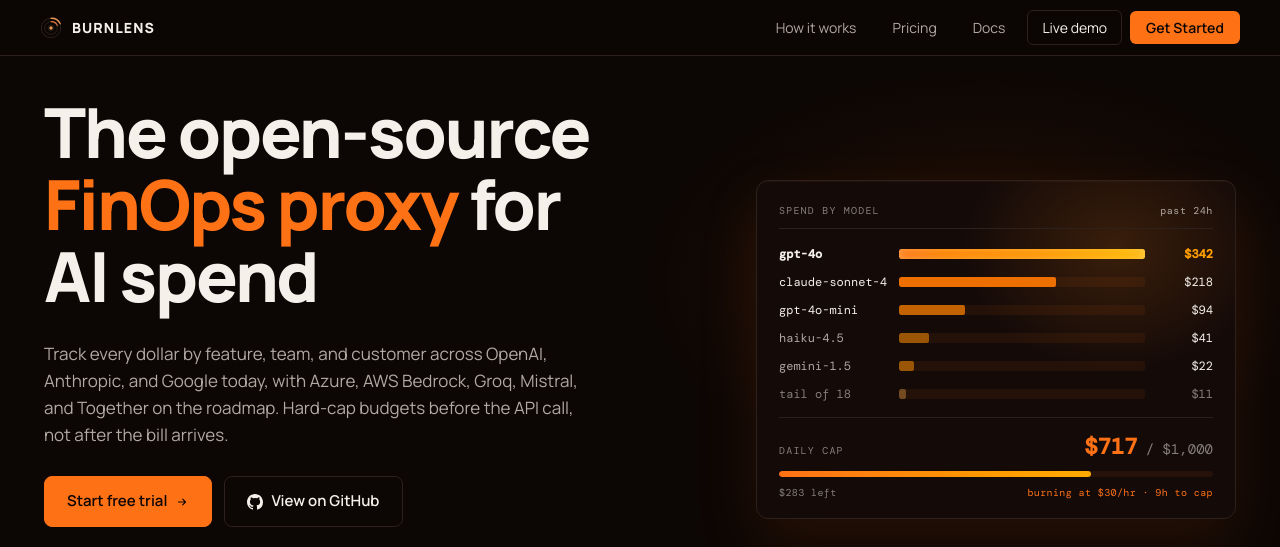
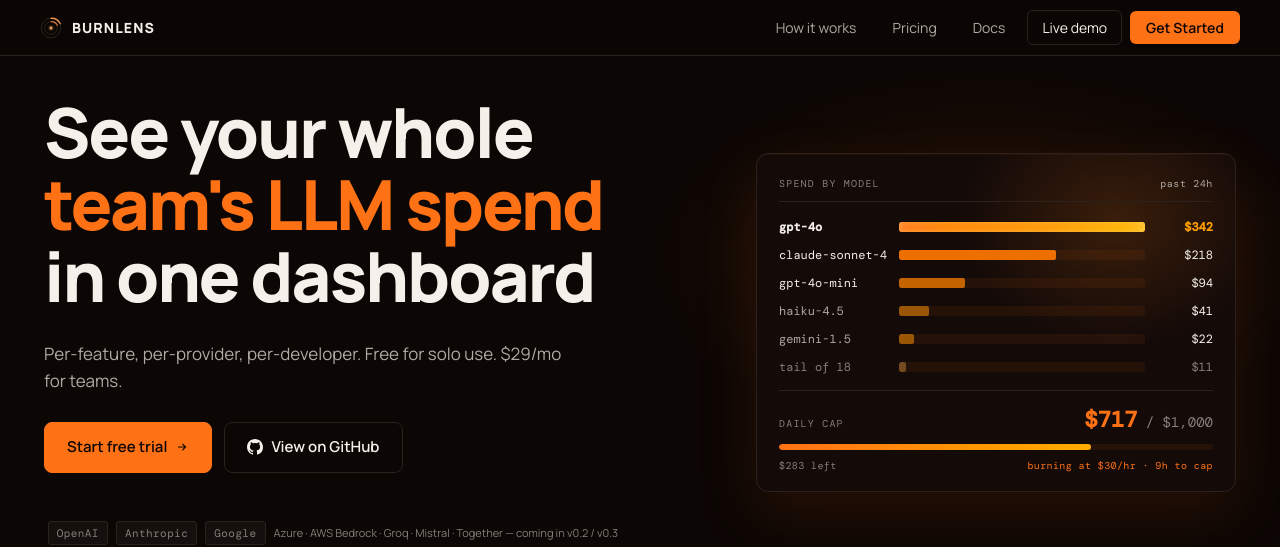
Before and after one commit to sairintechnologycom/burnlens, a Next.js app in the folder frontend/: page / in a window 1280 px wide. Shown: the top 547 px of the page. Built offline with nearby package versions, Linux system fonts and the light colour scheme; no server answers; a web font is replaced by a local one.

Commit message:
feat: update landing page copy to team-visibility pitch

```diff
--- a/frontend/src/app/layout.tsx
+++ b/frontend/src/app/layout.tsx
@@ -20,8 +20,8 @@
 
 export const metadata: Metadata = {
   metadataBase: new URL("https://burnlens.app"),
-  title: "BurnLens — Open-Source FinOps Proxy for AI Spend",
-  description: "Open-source LLM cost tracking proxy. Attribute AI spend per feature, team, and customer. Hard-cap budgets across OpenAI, Anthropic, and Google.",
+  title: "BurnLens — See your whole team's LLM spend in one dashboard",
+  description: "Per-feature, per-provider, per-developer. Free for solo use. $29/mo for teams.",
   alternates: {
     canonical: "/",
   },
@@ -32,16 +32,16 @@
     },
   },
   openGraph: {
-    title: "BurnLens — Open-Source FinOps Proxy for AI Spend",
-    description: "The open-source FinOps proxy for AI spend. Track every dollar by feature, team, and customer across OpenAI, Anthropic, and Google — with Azure, AWS Bedrock, Groq, Mistral, and Together on the roadmap.",
+    title: "BurnLens — See your whole team's LLM spend in one dashboard",
+    description: "Per-feature, per-provider, per-developer. Free for solo use. $29/mo for teams.",
     url: "https://burnlens.app",
     siteName: "BurnLens",
     type: "website",
   },
   twitter: {
     card: "summary_large_image",
-    title: "BurnLens — Open-Source FinOps Proxy for AI Spend",
-    description: "The open-source FinOps proxy for AI spend. Track every dollar by feature, team, and customer across OpenAI, Anthropic, and Google today. Hard-cap budgets before the API call.",
+    title: "BurnLens — See your whole team's LLM spend in one dashboard",
+    description: "Per-feature, per-provider, per-developer. Free for solo use. $29/mo for teams.",
   },
 };
 
--- a/frontend/src/app/page.tsx
+++ b/frontend/src/app/page.tsx
@@ -282,12 +282,10 @@
           <div className="lp-hero-grid">
             <div className="lp-hero-left">
               <h1 className="lp-headline">
-                The open-source <span className="acc">FinOps proxy</span> for AI spend
+                See your whole <span className="acc">team&apos;s LLM spend</span> in one dashboard
               </h1>
               <p className="lp-subline">
-                Track every dollar by feature, team, and customer across OpenAI, Anthropic, and Google today,
-                with Azure, AWS Bedrock, Groq, Mistral, and Together on the roadmap.
-                Hard-cap budgets before the API call, not after the bill arrives.
+                Per-feature, per-provider, per-developer. Free for solo use. $29/mo for teams.
               </p>
               <div className="lp-hero-cta">
                 <Link href="/setup?intent=register" className="lp-hero-btn primary">
```
Also changed, not shown: frontend/src/lib/support/index.json, 1 other file (tests, documents, lock files or other folders).
